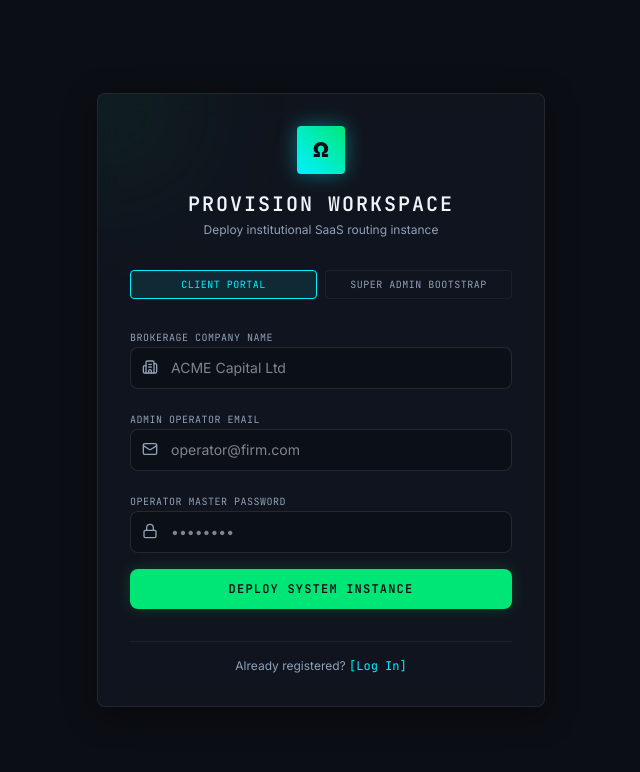
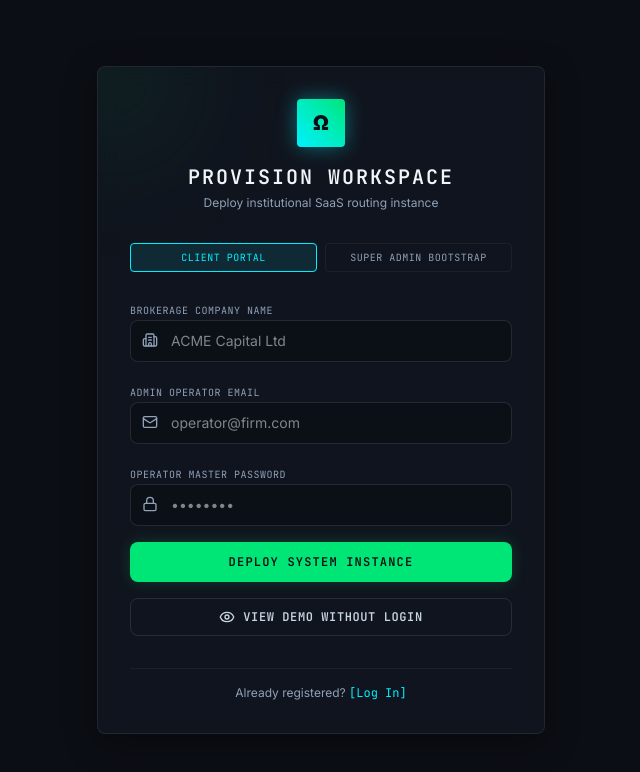
Before and after one commit to Mu369m/mt5, a React (Vite) app in the folder frontend/: page /register in a window 1280 px wide. Shown: the top 772 px of the page, without its empty margins (319-959 px from the left). Built offline with nearby package versions, Linux system fonts and the light colour scheme; no server answers.

Commit message:
Add credential-free frontend demo access

```diff
--- a/frontend/src/pages/login.tsx
+++ b/frontend/src/pages/login.tsx
@@ -5,7 +5,7 @@
 
 import React, { useState } from 'react';
 import { useLocation, Link } from 'wouter';
-import { ShieldCheck, Mail, Lock } from 'lucide-react';
+import { ShieldCheck, Mail, Lock, Eye } from 'lucide-react';
 import { useTheme } from '../theme';
 
 export const Login: React.FC = () => {
@@ -15,6 +15,17 @@ export const Login: React.FC = () => {
   const [loading, setLoading] = useState(false);
   const [, setLocation] = useLocation();
   const { loadBrandingAndTheme } = useTheme();
+
+  const handleDemoPreview = () => {
+    localStorage.setItem('brp_token', 'frontend-demo-preview');
+    localStorage.setItem('brp_user', JSON.stringify({
+      email: 'demo@local.preview',
+      role: 'TENANT_ADMIN',
+      companyName: 'Demo Workspace',
+      licenseKey: 'DEMO-PREVIEW',
+    }));
+    setLocation('/');
+  };
 
   const handleLogin = async (e: React.FormEvent) => {
     e.preventDefault();
@@ -119,6 +130,14 @@ export const Login: React.FC = () => {
           </button>
         </form>
 
+        <button
+          type="button"
+          onClick={handleDemoPreview}
+          className="mt-4 flex w-full items-center justify-center gap-2 rounded-custom border border-white/10 py-2.5 text-xs font-mono font-bold tracking-wider text-slate-300 transition-colors hover:border-accent-cyan hover:text-accent-cyan"
+        >
+          <Eye className="h-4 w-4" /> VIEW DEMO WITHOUT LOGIN
+        </button>
+
         <div className="mt-8 text-center text-xs text-slate-400 border-t border-white/5 pt-4">
           Need to deploy a new tenant?{' '}
           <Link href="/register" className="text-accent-cyan hover:underline font-mono">
--- a/frontend/src/pages/register.tsx
+++ b/frontend/src/pages/register.tsx
@@ -5,7 +5,7 @@
 
 import React, { useState } from 'react';
 import { useLocation, Link } from 'wouter';
-import { ShieldAlert, Building2, Mail, Lock, Code2 } from 'lucide-react';
+import { ShieldAlert, Building2, Mail, Lock, Code2, Eye } from 'lucide-react';
 
 export const Register: React.FC = () => {
   const [companyName, setCompanyName] = useState('');
@@ -17,6 +17,17 @@ export const Register: React.FC = () => {
   const [success, setSuccess] = useState<string | null>(null);
   const [loading, setLoading] = useState(false);
   const [, setLocation] = useLocation();
+
+  const handleDemoPreview = () => {
+    localStorage.setItem('brp_token', 'frontend-demo-preview');
+    localStorage.setItem('brp_user', JSON.stringify({
+      email: 'demo@local.preview',
+      role: 'TENANT_ADMIN',
+      companyName: 'Demo Workspace',
+      licenseKey: 'DEMO-PREVIEW',
+    }));
+    setLocation('/');
+  };
 
   const handleRegister = async (e: React.FormEvent) => {
     e.preventDefault();
@@ -192,6 +203,14 @@ export const Register: React.FC = () => {
           </button>
         </form>
 
+        <button
+          type="button"
+          onClick={handleDemoPreview}
+          className="mt-4 flex w-full items-center justify-center gap-2 rounded-custom border border-white/10 py-2.5 text-xs font-mono font-bold tracking-wider text-slate-300 transition-colors hover:border-accent-cyan hover:text-accent-cyan"
+        >
+          <Eye className="h-4 w-4" /> VIEW DEMO WITHOUT LOGIN
+        </button>
+
         <div className="mt-8 text-center text-xs text-slate-400 border-t border-white/5 pt-4">
           Already registered?{' '}
           <Link href="/login" className="text-accent-cyan hover:underline font-mono">
```
